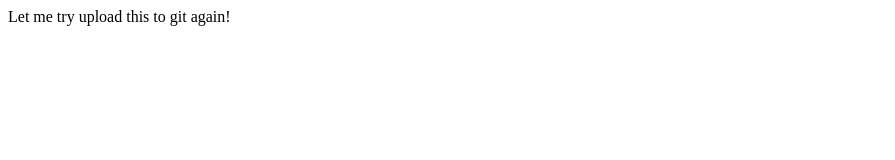
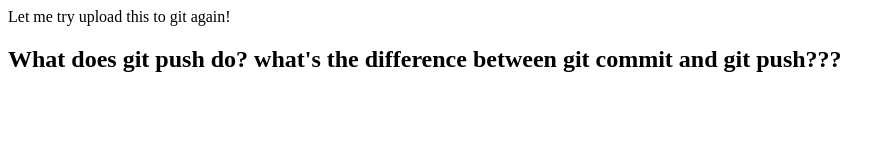
Before and after one commit to RunshengZhao/Git_test, a plain HTML site: page WhatDoesGitPushdo.html in a window 1280 px wide. Shown: the whole page, without its empty margins (0-895 px from the left). Drawn offline with Linux system fonts and the light colour scheme.

Commit message:
What's git push????

```diff
--- a/FigureOutGitandCode.html
+++ b/WhatDoesGitPushdo.html
@@ -7,5 +7,6 @@
 </head>
 <body>
     Let me try upload this to git again!
+    <h2>What does git push do? what's the difference between git commit and git push???</h2>
 </body>
 </html>
```
